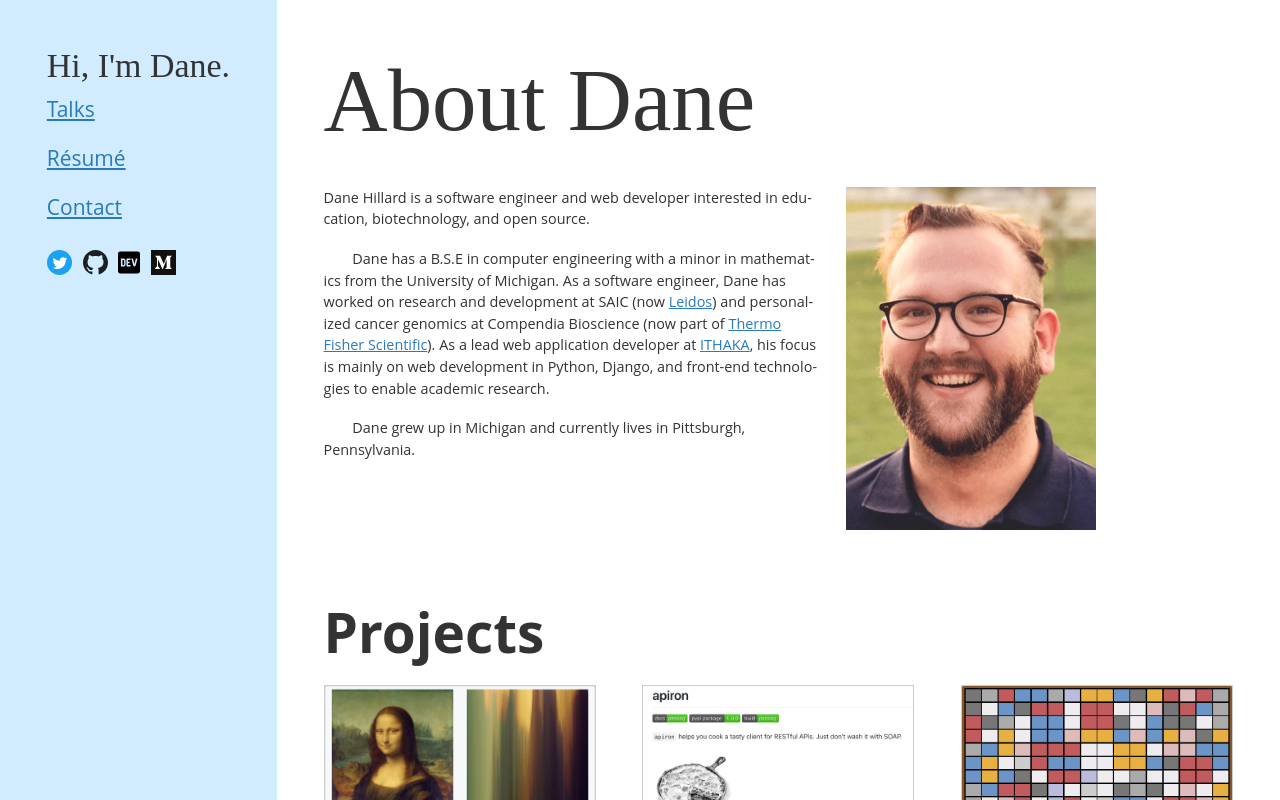
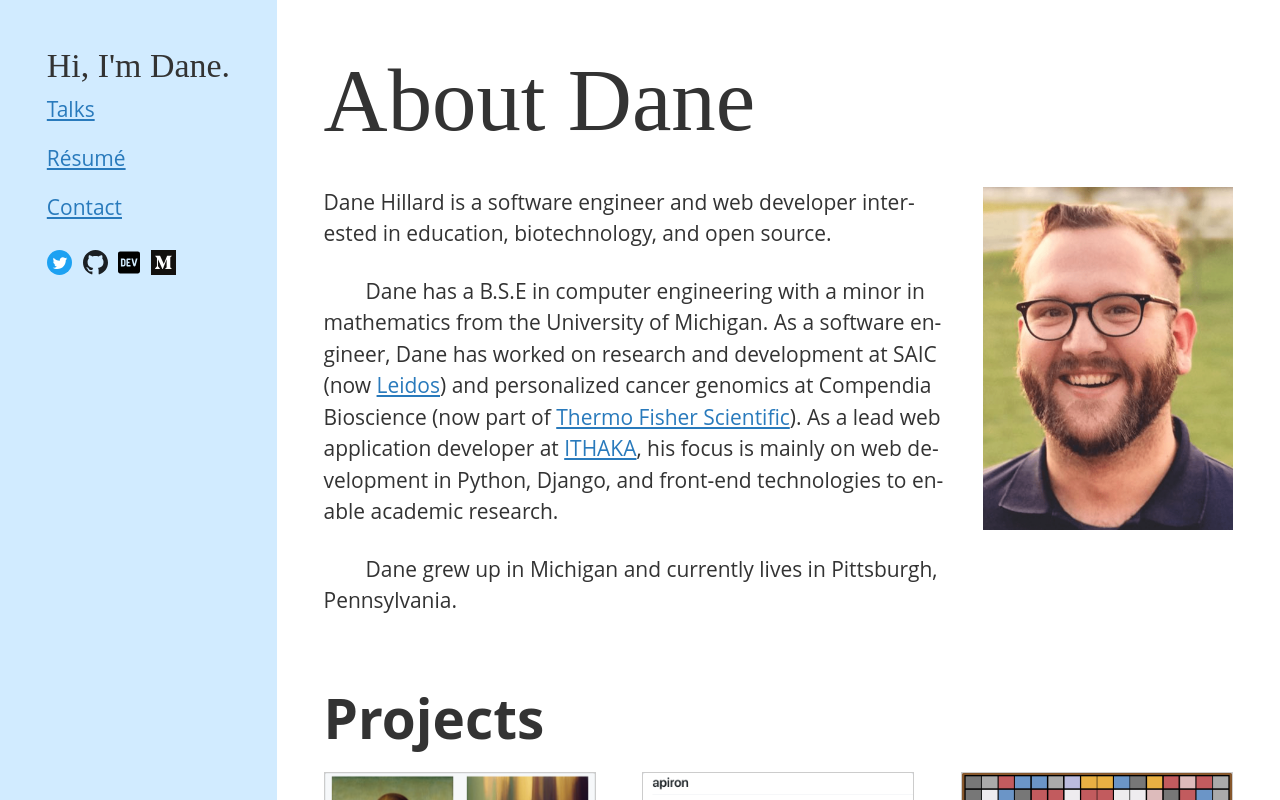
Before and after one commit to daneah/dane.engineering, a Vue app: page / in a window 1280 px wide. Built offline with nearby package versions, Linux system fonts and the light colour scheme; a web font is replaced by a local one.

Commit message:
Increase paragraph font-size (#66)
* Increase paragraph font-size

* Onle make "lead" paragraphs have larger font

```diff
--- a/src/components/BaseParagraph.vue
+++ b/src/components/BaseParagraph.vue
@@ -6,7 +6,13 @@
 
 <script>
 export default {
-    name: 'BaseParagraph'
+    name: 'BaseParagraph',
+    props: {
+        lead: {
+            type: Boolean,
+            default: false
+        }
+    }
 }
 </script>
 
@@ -15,9 +21,13 @@ p {
     line-height: var(--body-line-height);
     word-break: break-word;
     hyphens: auto;
-    max-width: 60ch;
+    max-width: 65ch;
 
-    & + p {
+    &.lead {
+        font-size: var(--text-lg);
+    }
+
+    + p {
         text-indent: var(--space-lg);
         margin-top: var(--space-md);
     }
--- a/src/components/Timeline.vue
+++ b/src/components/Timeline.vue
@@ -23,7 +23,7 @@
                         <div class="entry__subtitle">{{ entry.subtitle }}</div>
                         <BaseParagraph
                             v-if="entry.description"
-                            class="entry__description"
+                            class="entry__description lead"
                         >
                             {{ entry.description }}
                         </BaseParagraph>
--- a/src/views/Home.vue
+++ b/src/views/Home.vue
@@ -4,11 +4,11 @@
 
         <div class="about">
             <div class="bio">
-                <BaseParagraph>
+                <BaseParagraph class="lead">
                     Dane Hillard is a software engineer and web developer interested in education, biotechnology, and open source.
                 </BaseParagraph>
 
-                <BaseParagraph>
+                <BaseParagraph class="lead">
                     Dane has a B.S.E in computer engineering with a minor in mathematics from the University of Michigan.
                     As a software engineer, Dane has worked on research and development at SAIC (now <BaseLink href="https://www.leidos.com/">Leidos</BaseLink>)
                     and personalized cancer genomics at Compendia Bioscience (now part of <BaseLink href="https://www.thermofisher.com">Thermo Fisher Scientific</BaseLink>).
@@ -16,7 +16,7 @@
                     his focus is mainly on web development in Python, Django, and front-end technologies to enable academic research.
                 </BaseParagraph>
 
-                <BaseParagraph>
+                <BaseParagraph class="lead">
                     Dane grew up in Michigan and currently lives in Pittsburgh, Pennsylvania.
                 </BaseParagraph>
             </div>
```
